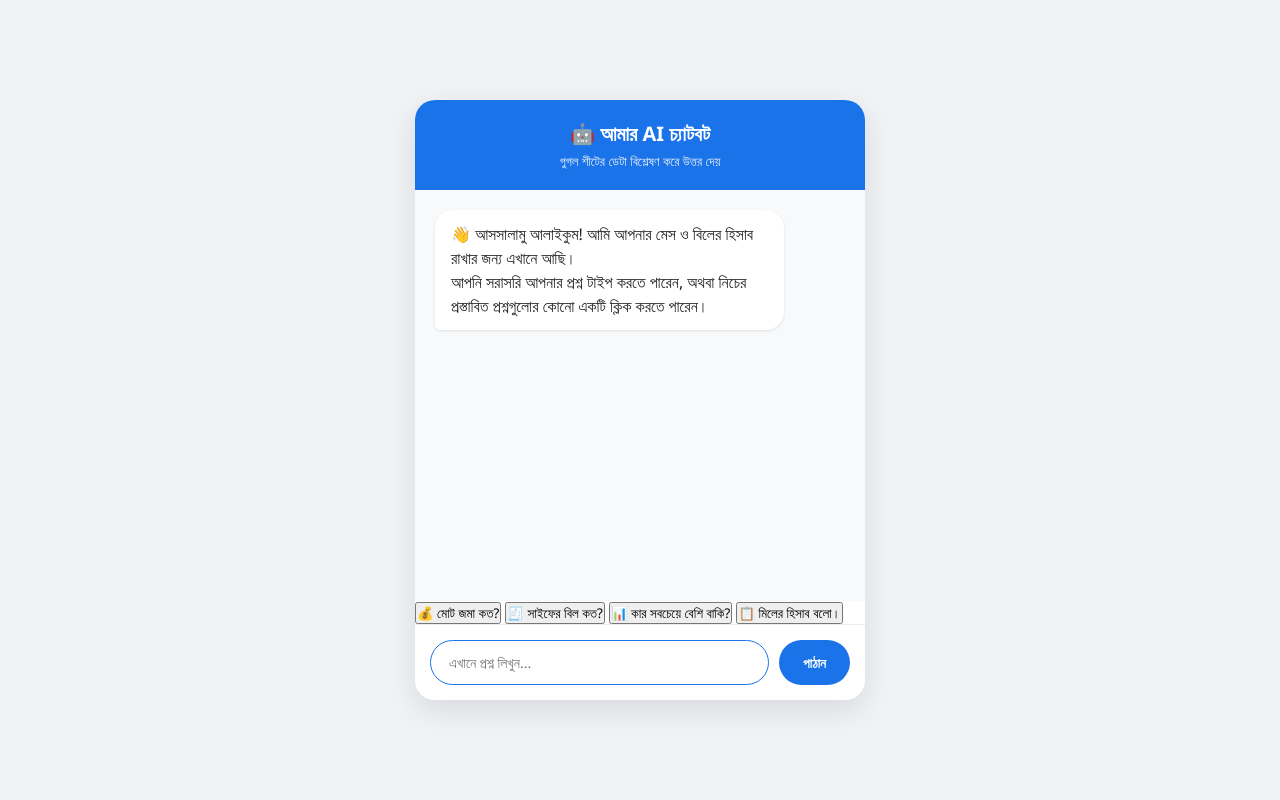
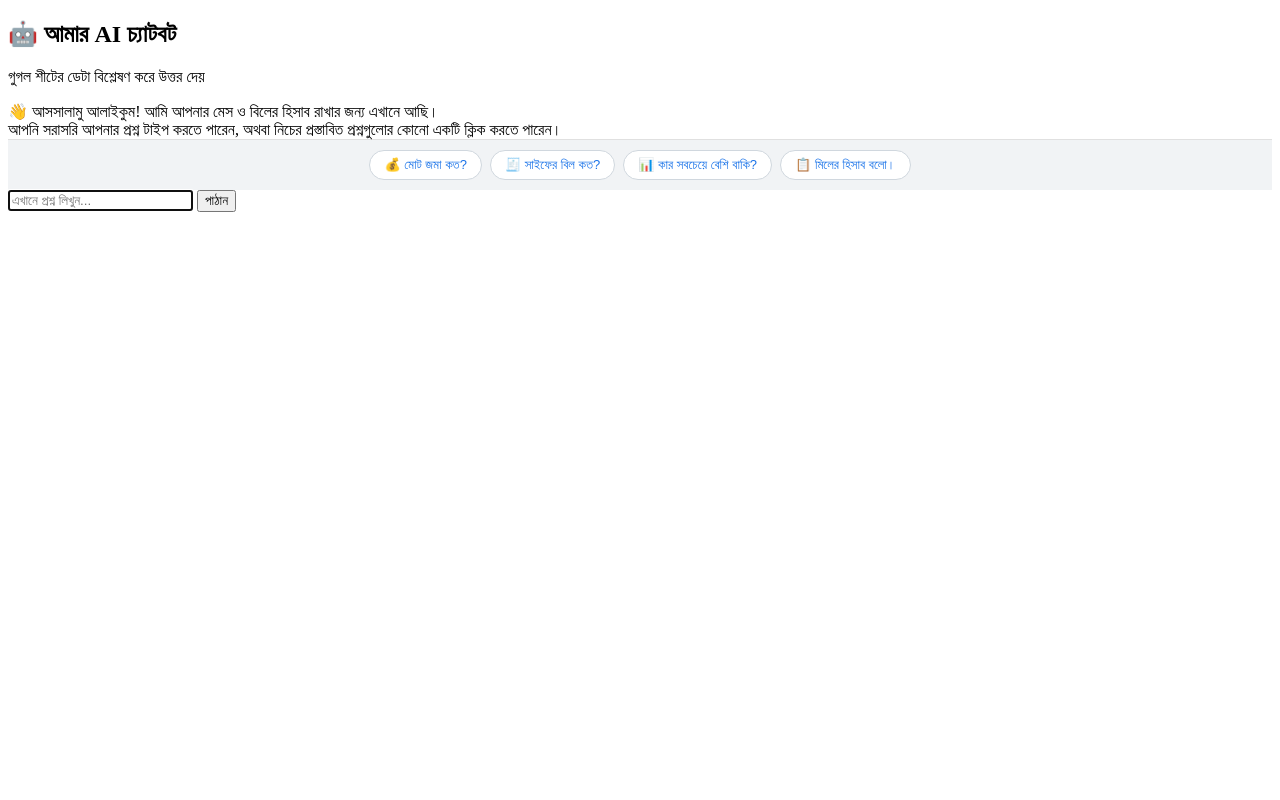
Before and after one commit to mdtamimapps-arch/my-ai-chatbot, a Flask app: page / in a window 1280 px wide. Run offline with Flask 3, Linux system fonts and the light colour scheme.

Commit message:
Update style.css

```diff
--- a/static/style.css
+++ b/static/style.css
@@ -1,122 +1,34 @@
-* {
-    margin: 0;
-    padding: 0;
-    box-sizing: border-box;
-    font-family: 'Segoe UI', Tahoma, Geneva, Verdana, sans-serif;
+/* ... আগের সব স্টাইল থাকবে ... */
+
+/* সাজেশন বাটনের স্টাইল */
+.suggestions {
+    display: flex;
+    flex-wrap: wrap;
+    gap: 8px;
+    padding: 10px 15px;
+    background: #f1f3f5;
+    border-top: 1px solid #e0e0e0;
+    justify-content: center;
 }
 
-body {
-    background: #f0f2f5;
-    display: flex;
-    justify-content: center;
-    align-items: center;
-    height: 100vh;
+.suggestion-btn {
+    background: white;
+    border: 1px solid #d0d7de;
+    border-radius: 20px;
+    padding: 6px 14px;
+    font-size: 13px;
+    color: #1a73e8;
+    cursor: pointer;
+    transition: 0.2s;
+    font-weight: 500;
 }
 
-.chat-container {
-    width: 450px;
-    max-width: 95%;
-    background: white;
-    border-radius: 20px;
-    box-shadow: 0 10px 30px rgba(0, 0, 0, 0.1);
-    overflow: hidden;
-    display: flex;
-    flex-direction: column;
-    height: 600px;
+.suggestion-btn:hover {
+    background: #e8f0fe;
+    border-color: #1a73e8;
+    transform: scale(1.02);
 }
 
-.chat-header {
-    background: #1a73e8;
-    color: white;
-    padding: 20px;
-    text-align: center;
+.suggestion-btn:active {
+    background: #d2e3fc;
 }
-
-.chat-header h2 {
-    font-size: 20px;
-    margin-bottom: 5px;
-}
-
-.chat-header p {
-    font-size: 13px;
-    opacity: 0.9;
-}
-
-.chat-box {
-    flex: 1;
-    padding: 20px;
-    overflow-y: auto;
-    background: #f8f9fa;
-}
-
-.message {
-    margin-bottom: 15px;
-    padding: 12px 16px;
-    border-radius: 18px;
-    max-width: 85%;
-    word-wrap: break-word;
-    line-height: 1.5;
-}
-
-.bot-message {
-    background: white;
-    color: #222;
-    align-self: flex-start;
-    border-bottom-left-radius: 5px;
-    box-shadow: 0 1px 3px rgba(0,0,0,0.1);
-}
-
-.user-message {
-    background: #1a73e8;
-    color: white;
-    align-self: flex-end;
-    border-bottom-right-radius: 5px;
-    margin-left: auto;
-}
-
-.input-area {
-    display: flex;
-    padding: 15px;
-    background: white;
-    border-top: 1px solid #e9ecef;
-    gap: 10px;
-}
-
-#user-input {
-    flex: 1;
-    padding: 12px 18px;
-    border: 1px solid #ddd;
-    border-radius: 25px;
-    outline: none;
-    font-size: 14px;
-}
-
-#user-input:focus {
-    border-color: #1a73e8;
-}
-
-#send-btn {
-    background: #1a73e8;
-    color: white;
-    border: none;
-    border-radius: 25px;
-    padding: 12px 24px;
-    cursor: pointer;
-    font-weight: 600;
-    transition: 0.3s;
-}
-
-#send-btn:hover {
-    background: #1557b0;
-}
-
-#send-btn:disabled {
-    background: #aaa;
-    cursor: not-allowed;
-}
-
-.typing-indicator {
-    color: #666;
-    font-style: italic;
-    padding: 8px 0;
-}
```
